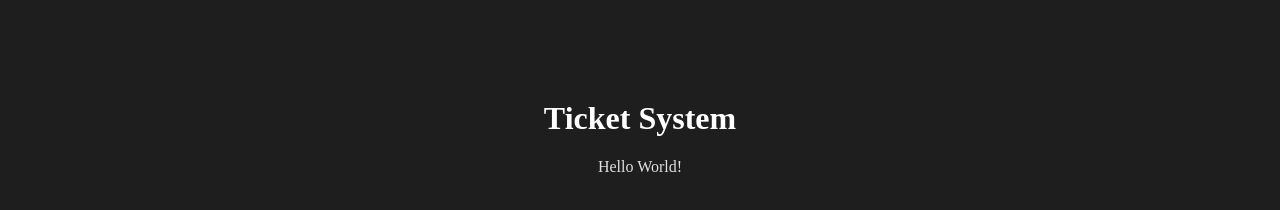
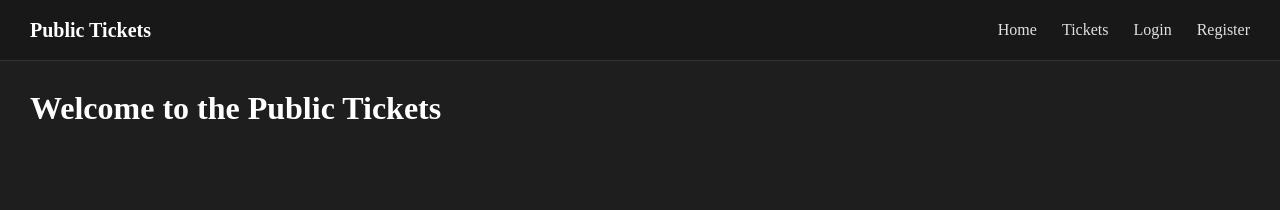
Before and after one commit to matt-sel/CS375-Project, a plain HTML site: page src/frontend/html/index.html in a window 1280 px wide. Drawn offline with Linux system fonts and the light colour scheme.

Commit message:
feat(home): Added navbar and shared styling pattern

```diff
--- a/src/frontend/css/style.css
+++ b/src/frontend/css/style.css
@@ -1,10 +1,44 @@
 body {
+    margin: 0;
     background-color: #1e1e1e;
     color: #e0e0e0;
-    text-align: center;
-    margin-top: 100px;
 }
 
 h1 {
     color: #ffffff
 }
+
+.navbar {
+    height: 60px;
+    padding: 0 30px;
+    display: flex;
+    align-items: center;
+    justify-content: space-between;
+    background-color: #181818;
+    border-bottom: 1px solid #333;
+}
+
+.navbar-name {
+    color: #ffffff;
+    font-size: 20px;
+    font-weight: 600;
+    text-decoration: none; /* Remove ugly underline */
+}
+
+.navbar-links {
+    display: flex;
+    gap: 25px;
+}
+
+.navbar-links a {
+    color: #e0e0e0;
+    text-decoration: none;
+}
+
+.navbar-links a:hover {
+    color: #ffffff;
+}
+
+main {
+    padding: 8px 30px 30px 30px;
+}
--- a/src/frontend/html/index.html
+++ b/src/frontend/html/index.html
@@ -2,13 +2,23 @@
 <html lang="en">
   <head>
     <title>Ticket System</title>
-    <link rel="stylesheet" href="../css/style.css">
+    <link rel="stylesheet" href="/css/style.css">
+    <link rel="icon" type="image/png" href="/favicon.png">
   </head>
 
   <body>
-    <header>
-      <h1>Ticket System</h1>
-      <p>Hello World!</p>
+    <header class="navbar">
+      <a href="/" class="navbar-name">Public Tickets</a>
+      <nav class="navbar-links">
+        <a href="/">Home</a>
+        <a href="/tickets">Tickets</a>
+        <a href="/login">Login</a>
+        <a href="/register">Register</a>
+      </nav>
     </header>
+
+    <main>
+      <h1>Welcome to the Public Tickets</h1>
+    </main>
   </body>
 </html>
```
